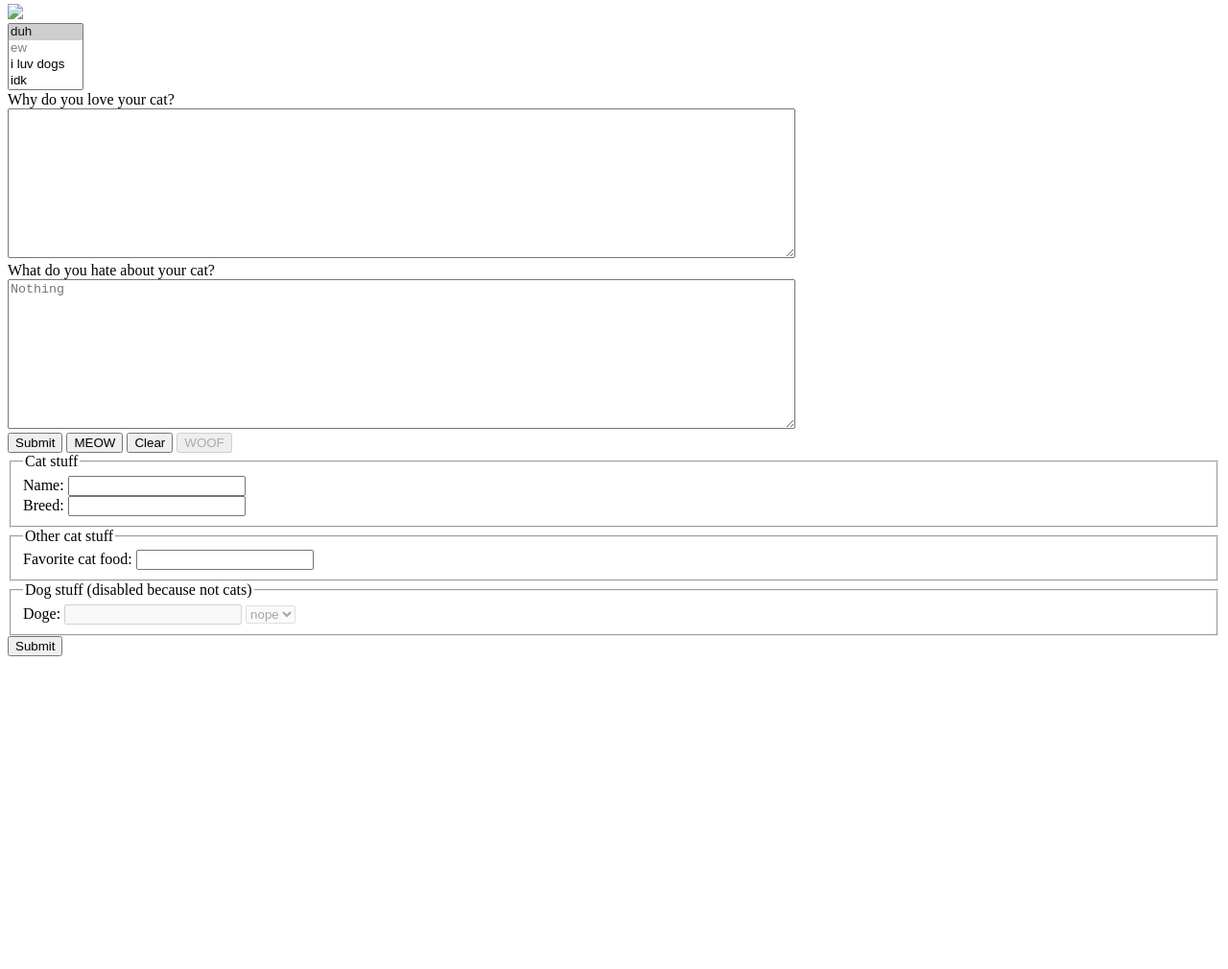
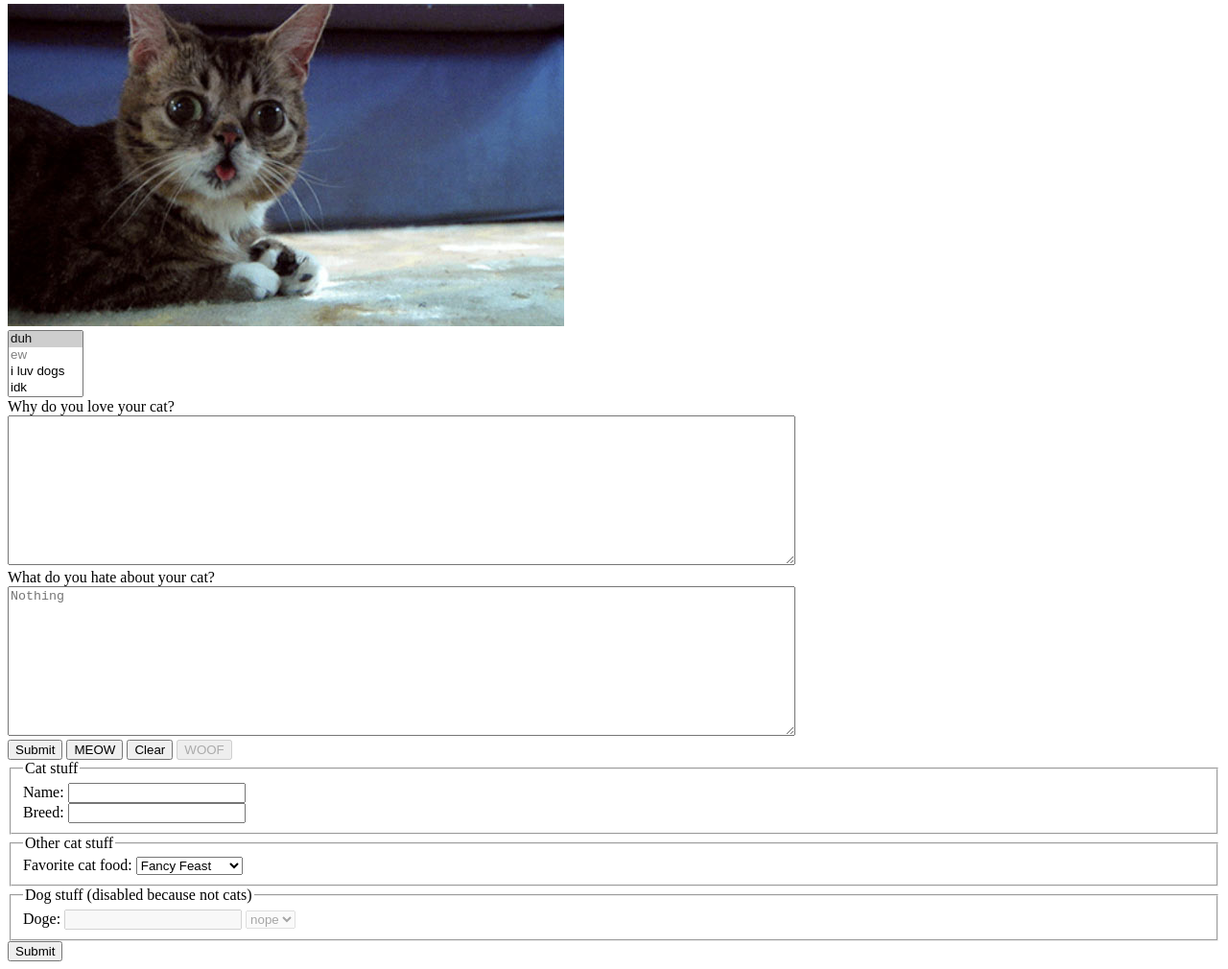
Before and after one commit to kyle-sit/CSE-134b-HTML-hw2, a plain HTML site: page public/8.html in a window 1280 px wide. Shown: the part 493-1503 px from the top of the page at 96% size. Before the commit the page ends 1185 px from the top, so only its background shows below. Drawn offline with Linux system fonts and the light colour scheme.

Commit message:
added img/funnycat.jpg

```diff
--- a/public/8.html
+++ b/public/8.html
@@ -28,7 +28,7 @@
         <label for="cat-radio-no" form="catinfo-form">REALLY still yes</label><br>
     Dog name:<input type="text"  disabled="disabled"><br>
     Is this cat cute?<br>
-  	  <img src="134b/funnycat.jpg"><br>
+      <img src="img/funnycat.jpg"><br>
       <select size="4" name="catcute" required="required" form="catinfo-form">
         <option value="yes" selected>duh</option>
         <option value="no" disabled>ew</option>
@@ -62,7 +62,15 @@
     </fieldset>
     <fieldset>
       <legend>Other cat stuff</legend>
-      Favorite cat food: <input type="text">
+      Favorite cat food:
+      <select>
+        <optgroup label="Wet Food">
+          <option>Fancy Feast</option>
+        </optgroup>
+        <optgroup label="Dry Food">
+          <option>Pedigree</option>
+        </optgroup>
+      </select>
     </fieldset>
     <fieldset disabled>
       <legend>Dog stuff (disabled because not cats)</legend>
```
Also changed, not shown: public/11.html (+1 -1 lines), public/img/funnycat.jpg (added). Lines whose indentation alone changed are shown as unchanged.
